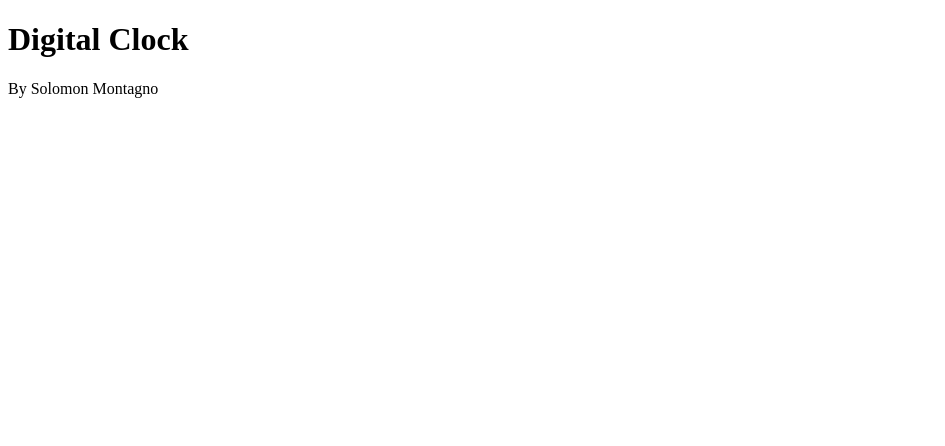
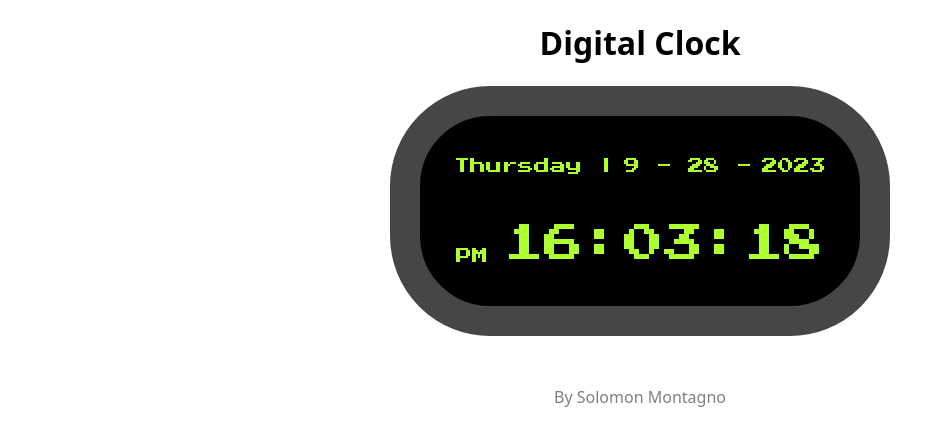
Before and after one commit to SolomonMontagno/Digital-Clock, a plain HTML site: page index.html in a window 1280 px wide. Shown: the whole page, without its empty margins (0-945 px from the left). Drawn offline with Linux system fonts and the light colour scheme.

Commit message:
Added js and some minor hmtl tweaks

```diff
--- a/digital.js
+++ b/digital.js
@@ -1 +1,40 @@
 //js code for digital clock will go here--- Test
+setInterval(() => {
+  let clock = document.getElementById("clock");
+  let dayDisplay = document.getElementById("day");
+  let month = document.getElementById("month");
+  let year = document.getElementById("year");
+
+  let date = new Date();
+  let hours = date.getHours();
+  let minutes = date.getMinutes();
+  if (minutes <= 9) {
+    minutes = `0${minutes}`;
+  }
+  let seconds = date.getSeconds();
+  if (seconds <= 9) {
+    seconds = `0${seconds}`;
+  }
+
+  let cDate = date.getDate();
+  let cMonth = date.getMonth() + 1;
+  let cYear = date.getFullYear();
+
+  let day = date.getDay();
+
+  let daysName = ["Sunday", "Monday", "Tuesday", "Wednesday", "Thursday", "Friday", "Saturday"];
+
+  if (hours < 12) {
+    document.getElementById("amOrpm").innerHTML = "AM";
+  } else {
+    document.getElementById("amOrpm").innerHTML = "PM";
+  }
+
+  clock.innerHTML = `${hours}:${minutes}:${seconds}`;
+
+  month.innerHTML = `${cMonth} - ${cDate} -`;
+
+  dayDisplay.innerHTML = `${daysName[day]} | `;
+
+  year.innerHTML = `${cYear}`;
+}, 1000);
--- a/index.html
+++ b/index.html
@@ -8,8 +8,9 @@
   </head>
   <body>
     <h1>Digital Clock</h1>
+
     <div class="container">
-      <div class="first-row"></div>
+      <div class="first-row">
         <div id="day"></div>
         <div id="month"></div>
         <div id="year"></div>
@@ -18,7 +19,8 @@
         <span id="amOrpm"></span>
         <div id="clock"></div>
       </div>
+    </div>
     <footer>By Solomon Montagno</footer>
-    <script src="digital"></script>
+    <script src="digital.js"></script>
   </body>
 </html>
--- a/styles.css
+++ b/styles.css
@@ -0,0 +1,50 @@
+@import url("https://fonts.googleapis.com/css2?family=Press+Start+2P&display=swap");
+
+* {
+  box-sizing: border-box;
+}
+
+body {
+  margin: 0;
+  font-family: system-ui, -apple-system, BlinkMacSystemFont, "Segoe UI", Roboto, Oxygen, Ubuntu,
+    Cantarell, "Open Sans", "Helvetica Neue", sans-serif;
+  color: black;
+  background-color: white;
+  display: grid;
+  place-items: center;
+  text-align: center;
+}
+
+.container {
+  width: 500px;
+  height: 250px;
+  background-color: black;
+  color: greenyellow;
+  border-radius: 100px;
+  border: 30px solid rgb(70, 70, 70);
+  display: flex;
+  justify-content: center;
+  align-items: center;
+  flex-direction: column;
+  gap: 50px;
+  font-family: "Press Start 2P", cursive;
+}
+
+.first-row {
+  display: flex;
+  gap: 10px;
+}
+
+#clock {
+  font-size: 40px;
+  display: inline;
+}
+
+footer {
+  color: gray;
+  margin-top: 50px;
+}
+
+footer a {
+  text-decoration: none;
+}
```
Lines whose indentation alone changed are shown as unchanged.
